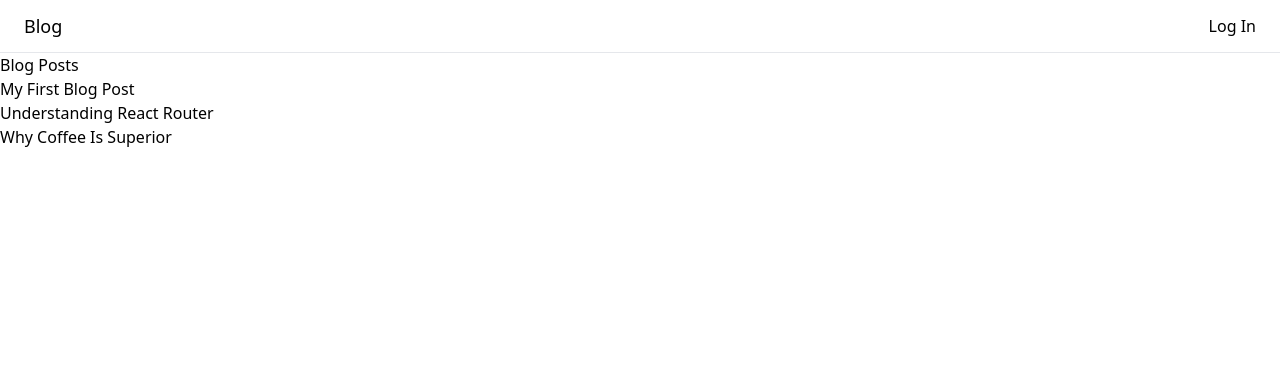
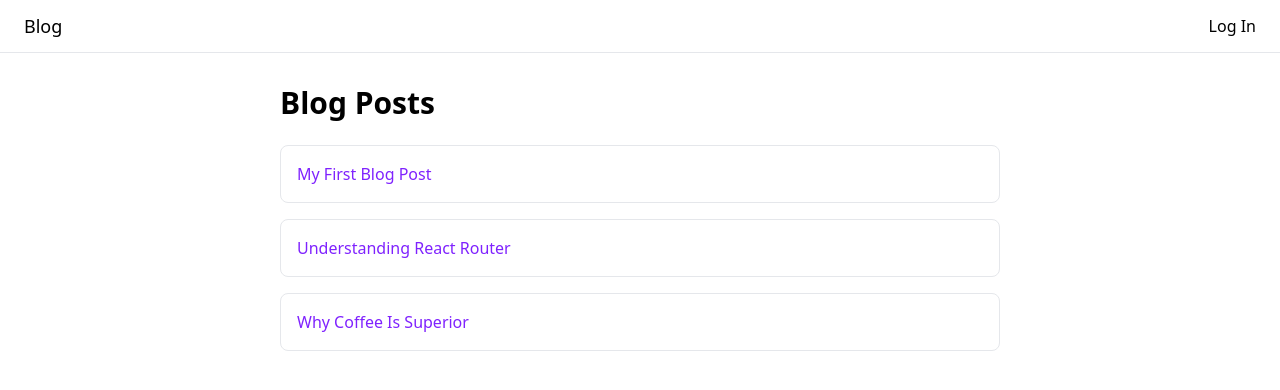
Before and after one commit to millan-figueroa-pscoursework/lab-10.4-dyanimc-routing, a React (Vite) app: page /blog in a window 1280 px wide. Shown: the top 390 px of the page. Built offline with nearby package versions, Linux system fonts and the light colour scheme.

Commit message:
Creates PageContainer component to cleanly display pages, adds styles to BlogIndexPage.tsx

```diff
--- /dev/null
+++ b/src/components/PageContainer.tsx
@@ -0,0 +1,7 @@
+type Props = {
+  children: React.ReactNode;
+};
+
+export default function PageContainer({ children }: Props) {
+  return <main className="max-w-3xl mx-auto px-6 py-8">{children}</main>;
+}
--- a/src/pages/BlogIndexPage.tsx
+++ b/src/pages/BlogIndexPage.tsx
@@ -1,18 +1,27 @@
+import PageContainer from "../components/PageContainer";
 import { Link } from "react-router-dom";
 import { posts } from "../lib/posts";
 
 export default function BlogIndexPage() {
   return (
-    <main>
-      <h1>Blog Posts</h1>
+    <PageContainer>
+      <h1 className="text-3xl font-bold mb-6">Blog Posts</h1>
 
-      <ul>
+      <ul className="space-y-4">
         {posts.map((post) => (
-          <li key={post.id}>
-            <Link to={`/blog/${post.slug}`}>{post.title}</Link>
+          <li
+            key={post.id}
+            className="p-4 bg-white border border-gray-200 rounded-lg hover:shadow-sm transition"
+          >
+            <Link
+              to={`/blog/${post.slug}`}
+              className="text-violet-600 font-medium hover:underline"
+            >
+              {post.title}
+            </Link>
           </li>
         ))}
       </ul>
-    </main>
+    </PageContainer>
   );
 }
```
